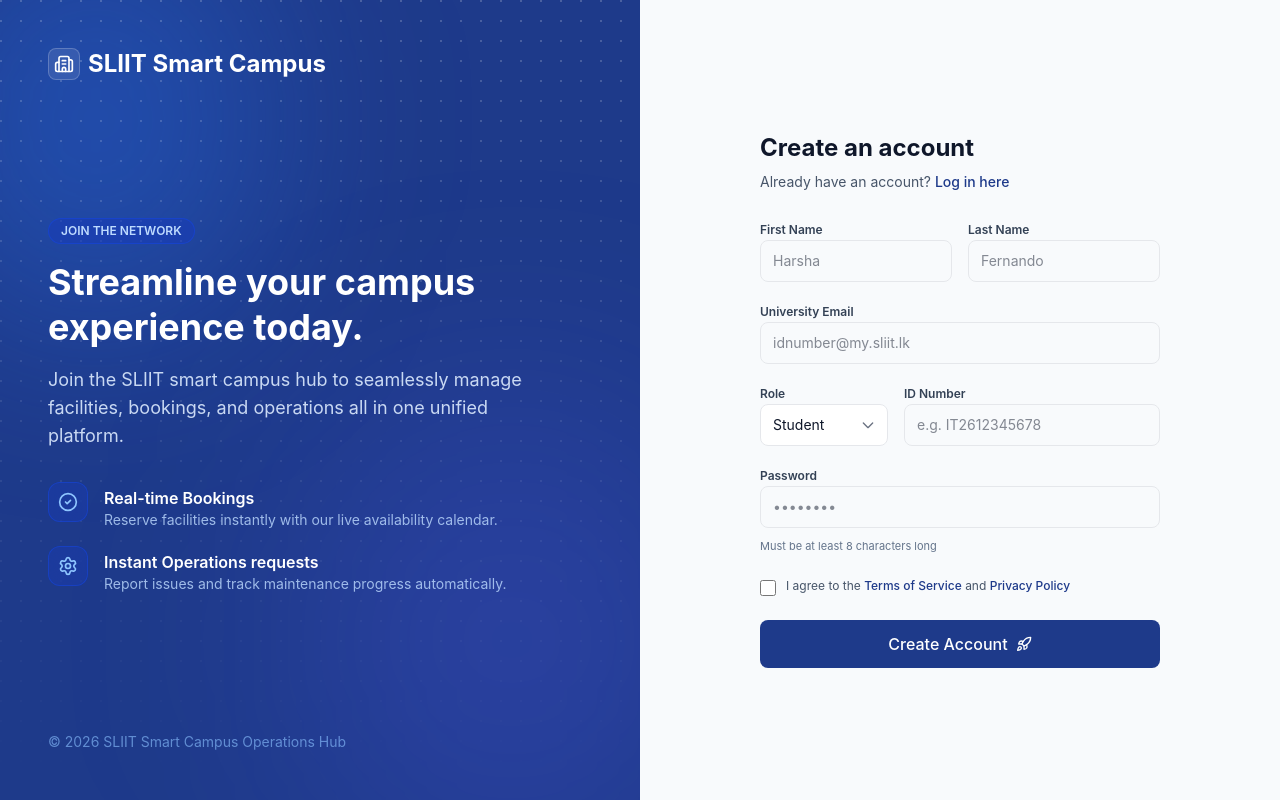
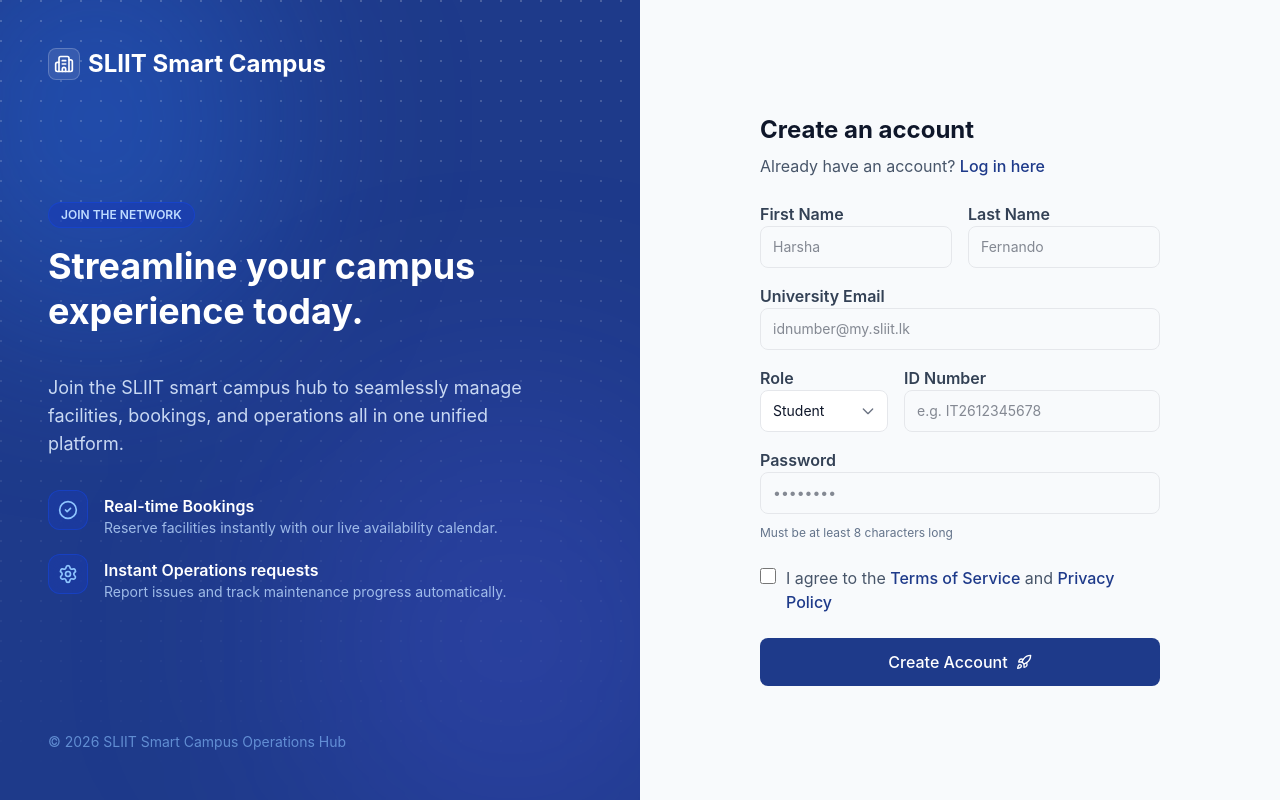
Before and after one commit to Danidu-Muhandiram/it3030-paf-2026-smart-campus-group, a React (Vite) app in the folder frontend/: page /register in a window 1280 px wide. Built offline with nearby package versions, Linux system fonts and the light colour scheme.

Commit message:
update font sizes, improve left panel UI

```diff
--- a/frontend/src/features/auth/pages/RegisterPage.jsx
+++ b/frontend/src/features/auth/pages/RegisterPage.jsx
@@ -39,7 +39,7 @@
                             Join the Network
                         </span>
 
-                        <h2 className="text-3xl lg:text-4xl font-bold mb-4 leading-tight">
+                        <h2 className="text-3xl lg:text-4xl font-bold mb-10 leading-tight">
                             Streamline your campus experience today.
                         </h2>
 
@@ -71,7 +71,7 @@
                         </div>
                     </div>
 
-                    <div className="mt-8 text-blue-300/60 text-sm">
+                    <div className="mt-10 text-blue-300/60 text-sm">
                         © 2026 SLIIT Smart Campus Operations Hub
                     </div>
                 </div>
@@ -93,7 +93,7 @@
                 <div className="w-full max-w-[400px]">
                     <div className="mb-6 text-center md:text-left">
                         <h1 className="text-2xl font-bold text-[#0f172a] mb-2">Create an account</h1>
-                        <p className="text-[#475569] text-sm">
+                        <p className="text-[#475569] text-md">
                             Already have an account? <a href="#" className="text-[#1E3A8A] font-medium hover:underline">Log in here</a>
                         </p>
                     </div>
@@ -102,7 +102,7 @@
 
                         <div className="flex flex-col sm:flex-row gap-4">
                             <div className="space-y-1 w-full">
-                                <label className="text-xs font-semibold text-[#334155]">First Name</label>
+                                <label className="text-md font-semibold text-[#334155]">First Name</label>
                                 <input
                                     type="text"
                                     placeholder="Harsha"
@@ -110,7 +110,7 @@
                                 />
                             </div>
                             <div className="space-y-1 w-full">
-                                <label className="text-xs font-semibold text-[#334155]">Last Name</label>
+                                <label className="text-md font-semibold text-[#334155]">Last Name</label>
                                 <input
                                     type="text"
                                     placeholder="Fernando"
@@ -120,7 +120,7 @@
                         </div>
 
                         <div className="space-y-1">
-                            <label className="text-xs font-semibold text-[#334155]">University Email</label>
+                            <label className="text-md font-semibold text-[#334155]">University Email</label>
                             <input
                                 type="email"
                                 placeholder="idnumber@my.sliit.lk"
@@ -130,7 +130,7 @@
 
                         <div className="flex flex-col sm:flex-row gap-4">
                             <div className="space-y-1 w-full sm:w-1/3">
-                                <label className="text-xs font-semibold text-[#334155]">Role</label>
+                                <label className="text-md font-semibold text-[#334155]">Role</label>
                                 <div className="relative">
                                     <select className="w-full px-3 py-2.5 rounded-lg border border-gray-200 focus:outline-none focus:ring-2 focus:ring-[#1E3A8A]/20 focus:border-[#1E3A8A] text-sm appearance-none cursor-pointer text-[#0f172a] bg-white">
                                         <option value="student">Student</option>
@@ -146,7 +146,7 @@
                             </div>
 
                             <div className="space-y-1 w-full sm:w-2/3">
-                                <label className="text-xs font-semibold text-[#334155]">ID Number</label>
+                                <label className="text-md font-semibold text-[#334155]">ID Number</label>
                                 <input
                                     type="text"
                                     placeholder="e.g. IT2612345678"
@@ -156,13 +156,13 @@
                         </div>
 
                         <div className="space-y-1">
-                            <label className="text-xs font-semibold text-[#334155]">Password</label>
+                            <label className="text-md font-semibold text-[#334155]">Password</label>
                             <input
                                 type="password"
                                 placeholder="••••••••"
                                 className="w-full px-3 py-2.5 rounded-lg border border-gray-200 focus:outline-none focus:ring-2 focus:ring-[#1E3A8A]/20 focus:border-[#1E3A8A] text-sm text-[#0f172a]"
                             />
-                            <p className="text-[11px] text-[#64748B] mt-1.5">Must be at least 8 characters long</p>
+                            <p className="text-[12px] text-[#64748B] mt-1.5">Must be at least 8 characters long</p>
                         </div>
 
                         <div className="flex items-start gap-2.5 pt-2">
@@ -172,7 +172,7 @@
                                     className="w-4 h-4 border-gray-300 rounded text-[#1E3A8A] focus:ring-[#1E3A8A] cursor-pointer"
                                 />
                             </div>
-                            <label className="text-xs text-[#475569]">
+                            <label className="text-md text-[#475569]">
                                 I agree to the <a href="#" className="font-medium text-[#1E3A8A] hover:underline">Terms of Service</a> and <a href="#" className="font-medium text-[#1E3A8A] hover:underline">Privacy Policy</a>
                             </label>
                         </div>
```
